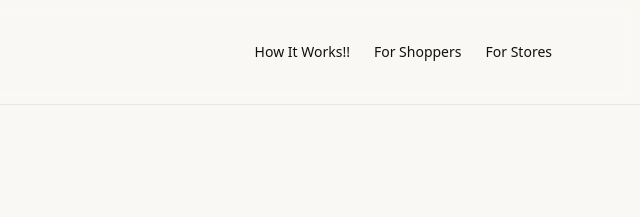
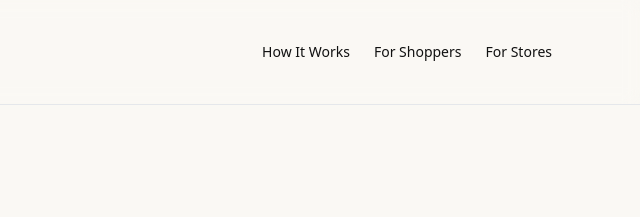
Before and after one commit to LuciaLanganey/e145-landing-site-prototype, a plain HTML site: page index.html in a window 1280 px wide. Shown: the top 217 px of the page, 640-1280 px from the left. Drawn offline with nearby package versions, Linux system fonts and the light colour scheme; files that its build step writes are made by us from their sources; a script that the page names is missing.

Commit message:
update index.html

```diff
--- a/index.html
+++ b/index.html
@@ -62,7 +62,7 @@
           <a
             href="#how-it-works"
             class="text-muted-foreground hover:text-foreground transition"
-            >How It Works!!</a
+            >How It Works</a
           >
           <a
             href="shoppers.html"
```
